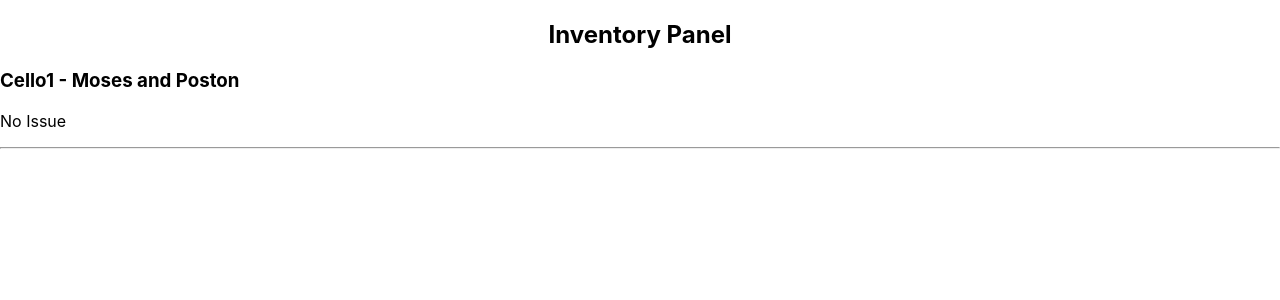
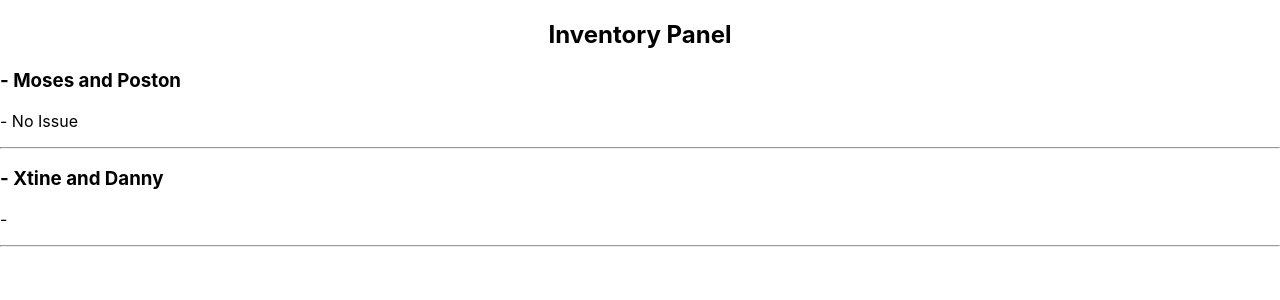
Before and after one commit to Object-ions/Coffee-Inventory-Tracker, a React (Create React App) app: page / in a window 1280 px wide. Shown: the top 300 px of the page. Built offline with nearby package versions, Linux system fonts and the light colour scheme.

Commit message:
Add props. Add props types

```diff
--- a/src/components/Coffee.js
+++ b/src/components/Coffee.js
@@ -1,14 +1,22 @@
 import React from "react";
+import PropTypes from "prop-types";
 
 function Coffee(props) {
   return (
     <React.Fragment>
-      <h3> {props.location} - {props.names} </h3>
-      <p>{props.issue}</p>
+      <h3> {props.origin} - {props.names} </h3>
+      <p>{props.price} - {props.roast}</p>
       <hr/>
     </React.Fragment>
 
   );
 }
 
+Coffee.propTypes = {
+  names: PropTypes.string.isRequired,
+  origin: PropTypes.string.isRequired,
+  price: PropTypes.string.isRequired,
+  roast: PropTypes.string.isRequired,
+}
+
 export default Coffee;
--- a/src/components/CoffeeList.js
+++ b/src/components/CoffeeList.js
@@ -1,12 +1,30 @@
-import React from "react";
+import React, { Fragment } from "react";
 import Coffee from "./Coffee";
+
+const mainCoffeeList = [
+  {
+
+  },
+  {
+
+  },
+  {
+
+  }
+];
 
 function CoffeeList() {
   return (
-    <Coffee
-      location="Cello1"
-      names="Moses and Poston"
-      issue="No Issue" />
+    <React.Fragment>
+      <Coffee
+        location="Cello1"
+        names="Moses and Poston"
+        roast="No Issue" />
+      <Coffee
+      location="cello-2"
+      names="Xtine and Danny"
+      issue="No Issue"/>
+    </React.Fragment>
   );
 }
 
```
